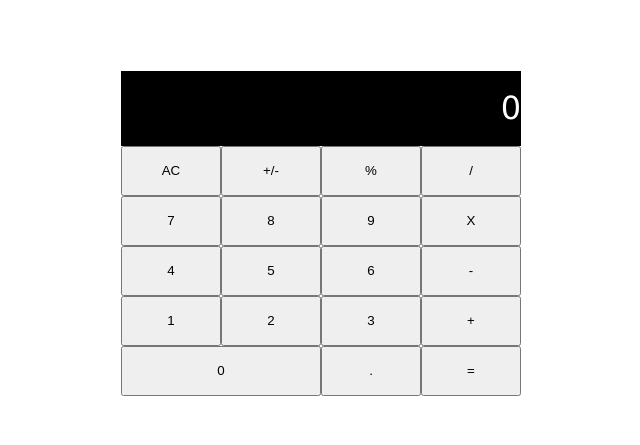
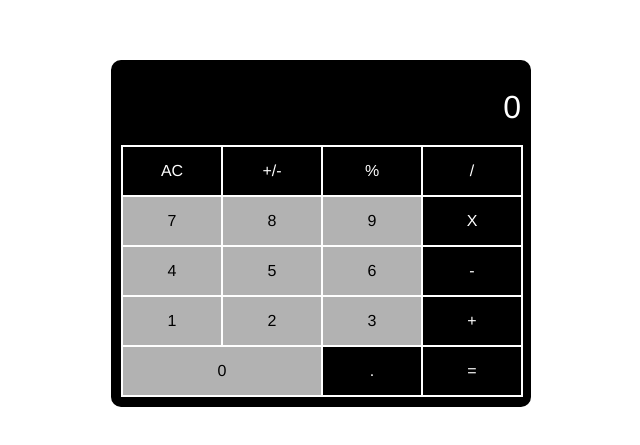
Before and after one commit to amathvaillam/ODIN_CALCULATOR, a plain HTML site: page index.html in a window 1280 px wide. Shown: the part 167-612 px from the top of the page, without its empty margins (319-959 px from the left). Drawn offline with Linux system fonts and the light colour scheme.

Commit message:
final commit

```diff
--- a/index.js
+++ b/index.js
@@ -33,7 +33,11 @@ const operatorFunction = {
     "+": (a, b) => a + b,
     "-": (a, b) => a - b,
     "*": (a, b) => a * b,
-    '/': (a, b) => b === 0 ? Error("division by Zero") : a / b,
+    '/': (a, b) => {
+        if (b === 0)
+            throw new Error("division by Zero")
+        return a / b
+    },
     '%': (a, b = 100) => a / b
 }
 const reinitialize = () => {
@@ -47,8 +51,15 @@ const reinitialize = () => {
 const operate = (operator, a, b) => {
     if (operator == "%")
         return operatorFunction[operator](a, b) + ""
-    else
-        helper.displayFunction(finalResult = operatorFunction[operator](a, b) + "")
+    else {
+        try {
+            let result = operatorFunction[operator](a, b) + ""
+            helper.displayFunction(finalResult = result)
+        } catch (error) {
+            helper.displayFunction(error)
+            setTimeout(() => { reinitialize() }, 1000)
+        }
+    }
     print("operate")
         //reinitialize()
 }
--- a/style.css
+++ b/style.css
@@ -12,7 +12,7 @@ body {
     background-color: black;
     color: white;
     font-size: 2em;
-    font-family: Verdana, Geneva, Tahoma, sans-serif;
+    font-family: 'Franklin Gothic Medium', 'Arial Narrow', Arial, sans-serif;
     display: flex;
     justify-content: flex-end;
     align-items: center;
@@ -22,6 +22,8 @@ body {
     width: 400px;
     display: flex;
     flex-direction: column;
+    border: 10px black solid;
+    border-radius: 10px;
 }
 
 #pad {
@@ -29,6 +31,7 @@ body {
     flex-direction: column;
     width: inherit;
     flex-wrap: wrap;
+    border: .5px white solid
 }
 
 .button-range {
@@ -36,11 +39,26 @@ body {
     display: flex;
 }
 
-button[data-key] {
+button {
+    font-family: 'Franklin Gothic Medium', 'Arial Narrow', Arial, sans-serif;
+    font-size: 1em;
     flex: 25%;
-    height: 50px
+    height: 50px;
+    border: .5px white solid;
+    background-color: rgba(0, 0, 0, .3);
 }
 
 button[data-key="96"] {
     flex: 50%;
 }
+
+.clear,
+.sign,
+.operator,
+.equal,
+.point,
+.percent {
+    background-color: black;
+    color: white;
+    border: .5px white solid
+}
```
